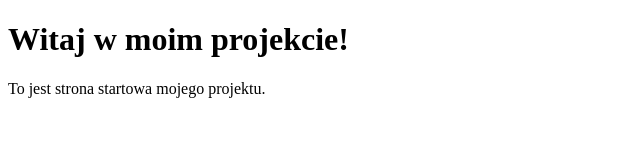
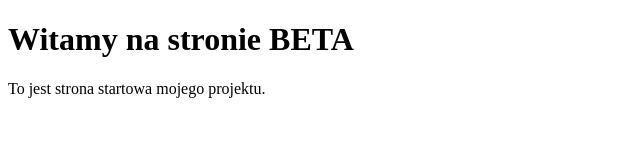
Before and after one commit to JakubStDro/Studia1, a website: page index.html in a window 1280 px wide. Shown: the whole page, without its empty margins (0-640 px from the left). Drawn offline with Linux system fonts and the light colour scheme.

Commit message:
Zmieniono nagłówek - wersja B

```diff
--- a/index.html
+++ b/index.html
@@ -4,7 +4,7 @@
  <title>Mój Projekt</title>
 </head>
 <body>
- <h1>Witaj w moim projekcie!</h1>
+ <h1>Witamy na stronie BETA</h1>
  <p>To jest strona startowa mojego projektu.</p>
 </body>
 </html>
```
